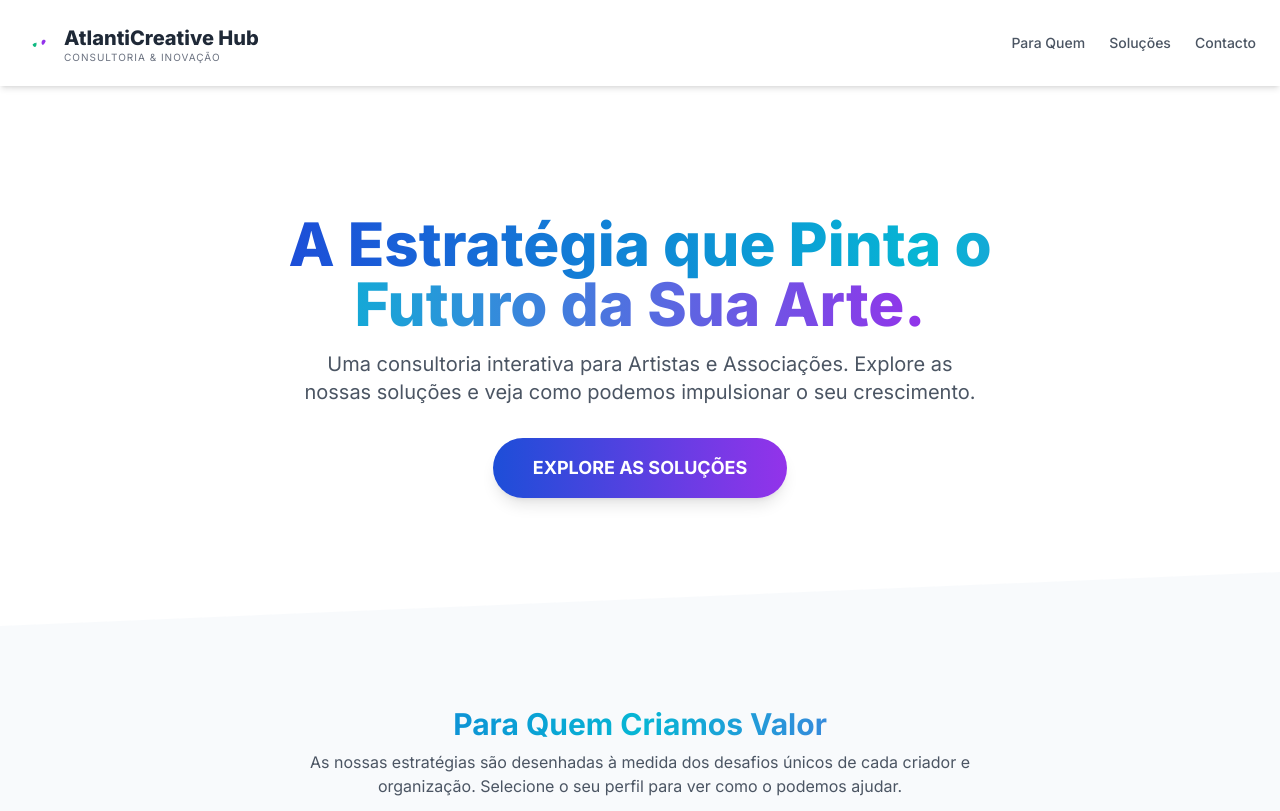
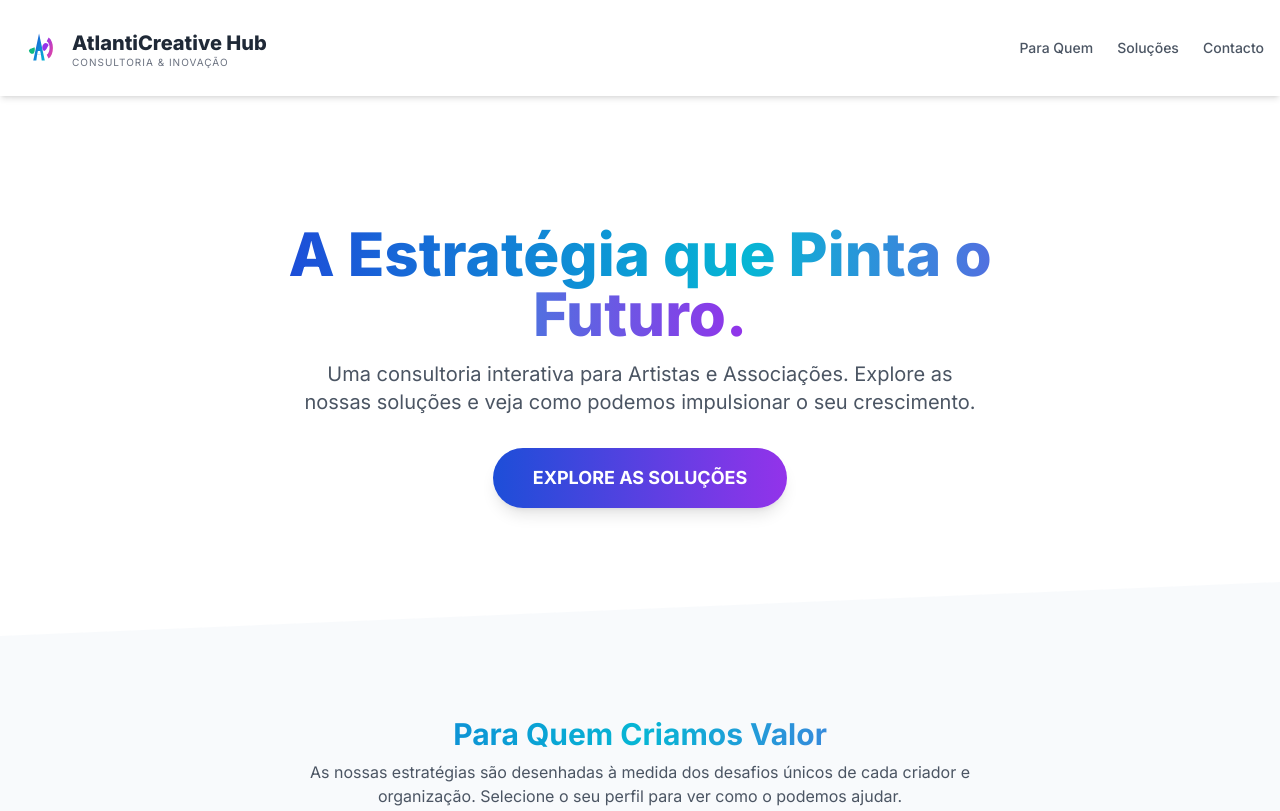
Before and after one commit to atlanticreative-hub/atlanticreative-hub, a plain HTML site: page index.html in a window 1280 px wide. Shown: the top 811 px of the page. Drawn offline with nearby package versions, Linux system fonts and the light colour scheme.

Commit message:
Add files via upload

```diff
--- a/index.html
+++ b/index.html
@@ -29,24 +29,23 @@
 </head>
 <body class="antialiased">
 
-    <svg style="display: none;">
+    <header class="py-6 bg-white shadow-md sticky top-0 z-50">
+        <div class="max-w-7xl mx-auto px-4 flex justify-between items-center">
+            <!-- INSERÇÃO DIRETA DO LOGO SVG NA NAVBAR -->
+            <a href="#" class="flex items-center space-x-2">
+                <svg class="w-12 h-12" viewBox="0 0 100 100">
                     <defs>
                         <linearGradient id="grad-a" x1="0%" y1="0%" x2="100%" y2="100%"><stop offset="0%" style="stop-color:#1d4ed8;stop-opacity:1" /><stop offset="100%" style="stop-color:#06b6d4;stop-opacity:1" /></linearGradient>
                         <linearGradient id="grad-c" x1="0%" y1="0%" x2="100%" y2="100%"><stop offset="0%" style="stop-color:#9333ea;stop-opacity:1" /><stop offset="100%" style="stop-color:#ec4899;stop-opacity:1" /></linearGradient>
-            <g id="ac-logo">
+                    </defs>
+                    <g>
                         <path d="M35 85 L 50 15 L 65 85 L 57 85 L 55 70 L 45 70 L 43 85 Z" fill="url(#grad-a)" transform="scale(0.8) translate(10, 10)"/>
                         <path d="M 45 70 L 55 70 L 53 60 L 47 60 Z" fill="white" transform="scale(0.8) translate(10, 10)"/>
                         <path d="M 28 50 C 35 40, 40 45, 45 40 C 50 35, 50 55, 45 60 C 40 65, 30 60, 28 50 Z" fill="#10b981" transform="translate(10, 25) scale(0.6)"/>
                         <path d="M 75 25 C 90 35, 90 70, 75 80 L 70 70 C 80 65, 80 40, 70 35 Z" fill="url(#grad-c)" transform="scale(0.8) translate(10, 10)"/>
                         <path d="M 80 40 C 75 30, 65 30, 60 40 C 55 50, 60 60, 65 60 C 70 60, 75 50, 80 40 Z" fill="#9333ea" transform="translate(20, 20) scale(0.6)"/>
                     </g>
-        </defs>
                 </svg>
-
-    <header class="p-4 sm:p-6 bg-white shadow-md sticky top-0 z-50">
-        <div class="max-w-7xl mx-auto flex justify-between items-center">
-            <a href="#" class="flex items-center space-x-2">
-                <svg class="w-8 h-8" viewBox="0 0 100 100"><use xlink:href="#ac-logo"/></svg>
                 <div class="flex flex-col leading-none">
                     <h1 class="text-xl font-extrabold text-gray-800">AtlantiCreative Hub</h1>
                     <p class="text-[10px] text-gray-500 uppercase tracking-widest">Consultoria & Inovação</p>
@@ -63,7 +62,10 @@
     <main>
         <section class="hero-section py-24 md:py-32 text-center bg-white relative">
             <div class="max-w-4xl mx-auto px-4">
-                <h2 class="text-4xl sm:text-5xl md:text-6xl font-extrabold leading-tight mb-4"><span class="brand-gradient-text">A Estratégia que Pinta o Futuro da Sua Arte.</span></h2>
+
+                <!-- O logo foi movido para o cabeçalho, removendo o espaço do SVG que não aparecia aqui -->
+
+                <h2 class="text-4xl sm:text-5xl md:text-6xl font-extrabold leading-tight mb-4"><span class="brand-gradient-text">A Estratégia que Pinta o Futuro.</span></h2>
                 <p class="text-lg sm:text-xl text-gray-600 mb-8 max-w-2xl mx-auto">Uma consultoria interativa para Artistas e Associações. Explore as nossas soluções e veja como podemos impulsionar o seu crescimento.</p>
                 <a href="#solucoes" class="cta-button inline-block px-10 py-4 text-lg font-bold text-white uppercase rounded-full shadow-lg brand-gradient-bg">Explore as Soluções</a>
             </div>
@@ -148,7 +150,7 @@
         <div class="max-w-7xl mx-auto px-4 flex flex-col sm:flex-row justify-between items-center text-center sm:text-left text-sm">
             <p class="mb-4 sm:mb-0">&copy; 2024 AtlantiCreative Hub. Todos os direitos reservados.</p>
             <div class="flex items-center space-x-6 text-xs">
-                <a href="mailto:geral@atlanticreative-hub.com" class="hover:text-blue-300 transition">geral@atlanticreative-hub.com</a>
+                <a href="mailto:geral@atlanticreative-hub.com" class="hover:text-blue-300 transition">geral@atlanticreative-hub-com</a>
                 <span>+351 93 334 0517</span>
             </div>
         </div>
@@ -213,7 +215,7 @@
         const solutionData = {
             estrategia: {
                 title: 'Estratégia e Planeamento de Carreira',
-                text: 'Transformamos a sua paixão numa carreira sustentável. Criamos um roteiro claro com metas, posicionamento de mercado e estratégias de monetização para garantir que a sua visão artística atinja o seu potencial máximo.',
+                text: 'Transformamos a sua paixão numa carreira sustentável. Criamos um roteiro claro com metas, posicionamento de mercado e estratégias de monetização para garantir que a sua visão artística atinja o seu potencial máximo, tanto a nível criativo como financeiro.',
                 points: ['✓ Análise de mercado e identificação de nicho', '✓ Definição de objetivos e KPIs', '✓ Modelos de negócio para criativos'],
                 chart: {
                     type: 'bar',
```
Lines whose indentation alone changed are shown as unchanged.
